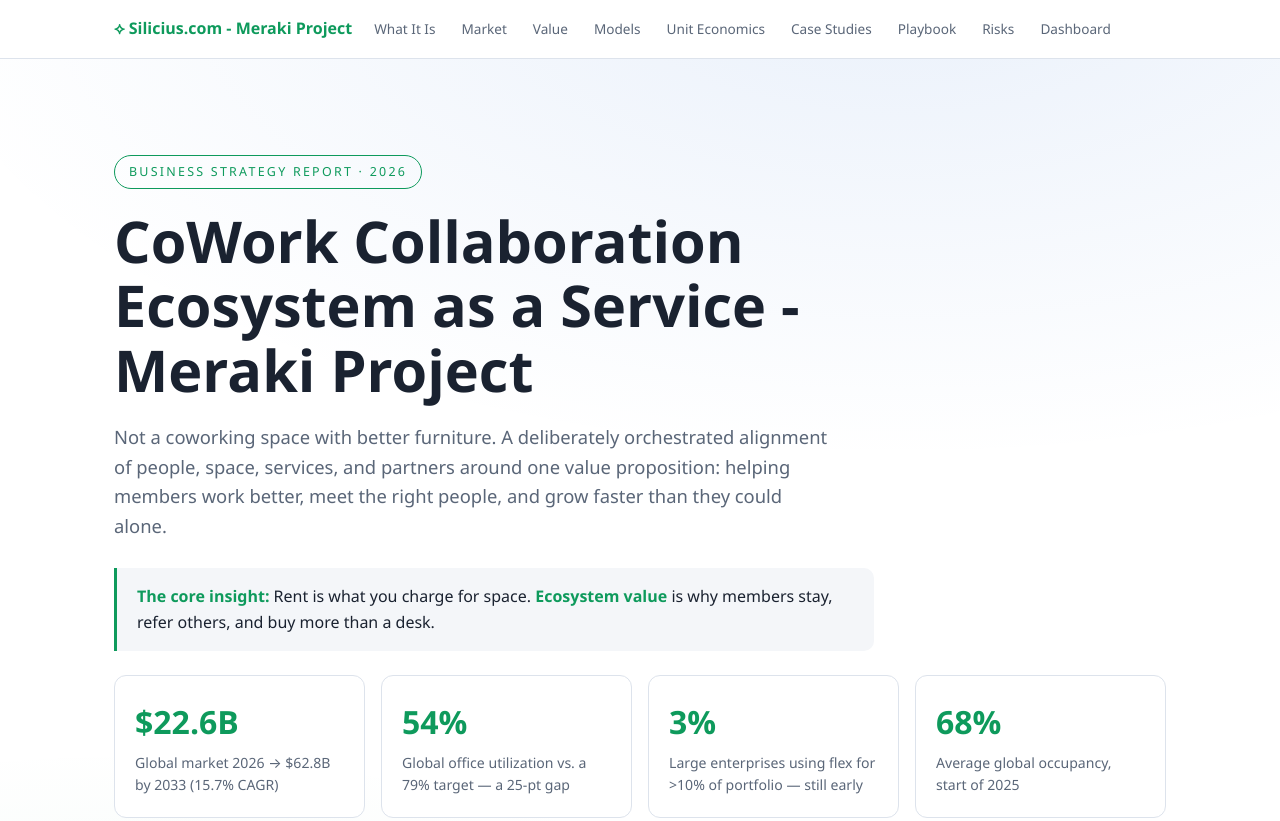
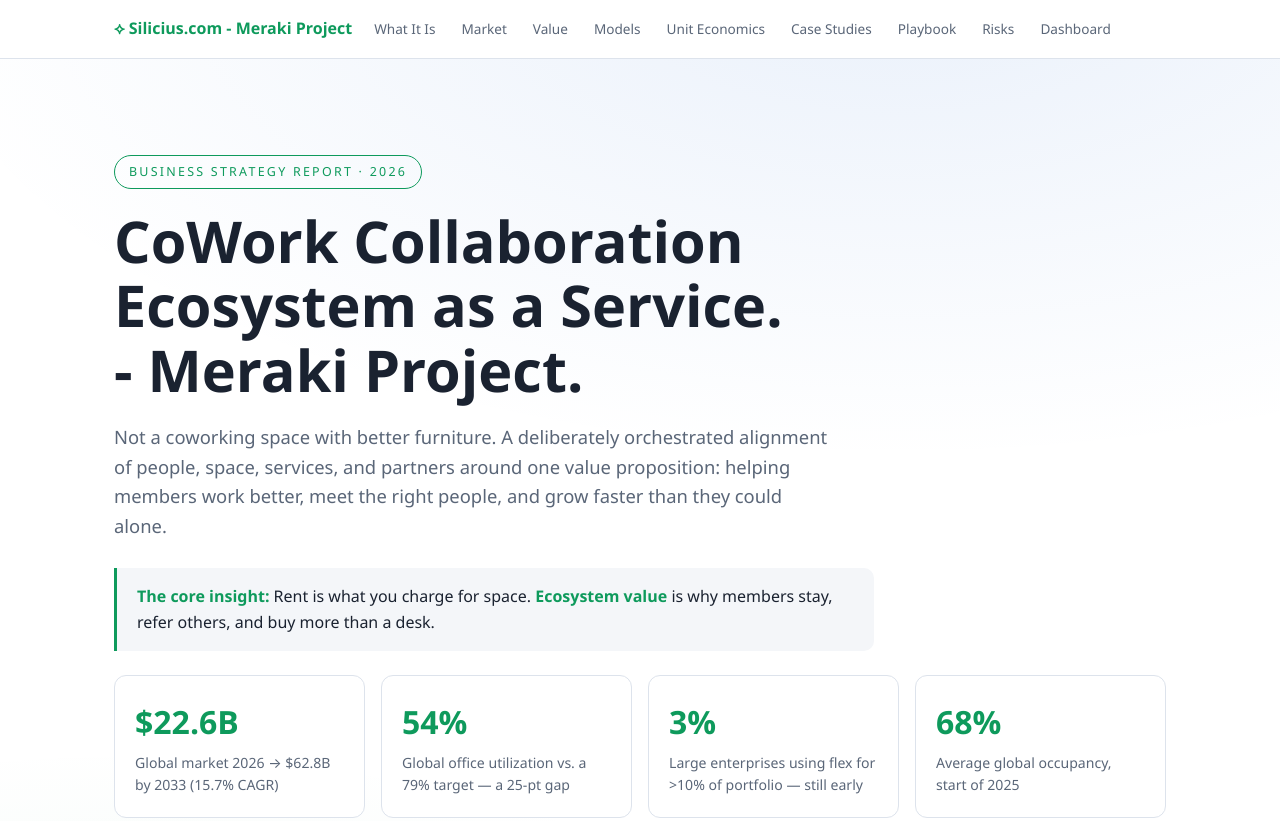
Before and after one commit to siliciuss/Sigma, a plain HTML site: page index.html in a window 1280 px wide. Shown: the top 821 px of the page. Drawn offline with Linux system fonts and the light colour scheme.

Commit message:
Refactor header for Meraki Project presentation
Updated header structure and styling for the Meraki Project section.

```diff
--- a/index.html
+++ b/index.html
@@ -102,8 +102,10 @@ footer .wrap p{max-width:900px;color:var(--mut);font-size:.85rem}
 </div></nav>
 
 <header class="hero"><div class="wrap">
-  <span class="kicker">Business Strategy Report · 2026</span>
-  <h1>CoWork Collaboration Ecosystem as a Service - <strong>Meraki Project</strong></h1>
+  <div>
+    <span class="kicker">Business Strategy Report · 2026</span>
+      <h1>CoWork Collaboration Ecosystem as a Service.<br><span class="grad">- Meraki Project.</span></h1>
+  </div>
   <p class="lead">Not a coworking space with better furniture. A deliberately orchestrated alignment of people, space, services, and partners around one value proposition: helping members work better, meet the right people, and grow faster than they could alone.</p>
   <div class="key"><strong>The core insight:</strong> Rent is what you charge for space. <strong>Ecosystem value</strong> is why members stay, refer others, and buy more than a desk.</div>
   <div class="stats">
@@ -113,7 +115,7 @@ footer .wrap p{max-width:900px;color:var(--mut);font-size:.85rem}
     <div class="stat"><div class="num">68%</div><div class="lbl">Average global occupancy, start of 2025</div></div>
     <div class="stat"><div class="num">54%</div><div class="lbl">Operators profitable over the prior 12 months</div></div>
   </div>
-</div></header>
+</header>
 
 <section id="what"><div class="wrap">
   <h2>1 · What a CoWork Collaboration Ecosystem Really Is</h2>
```
